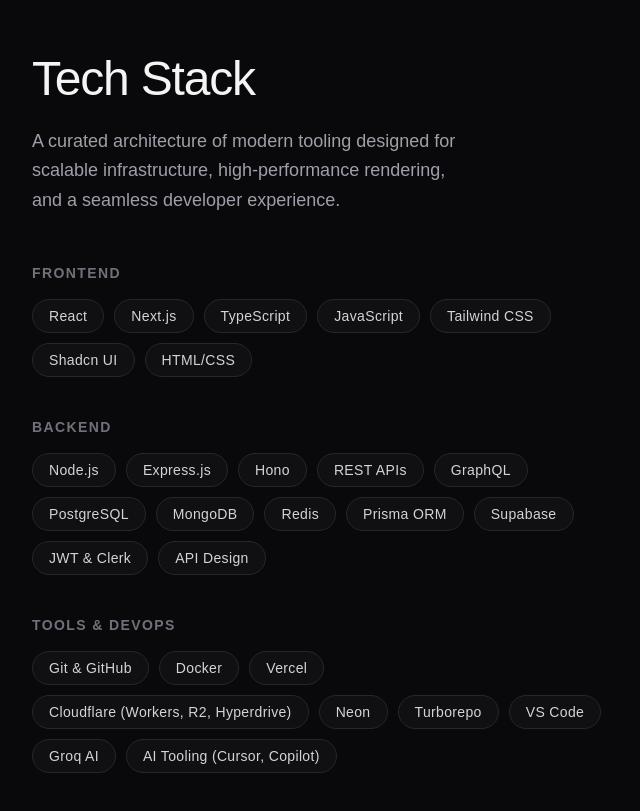
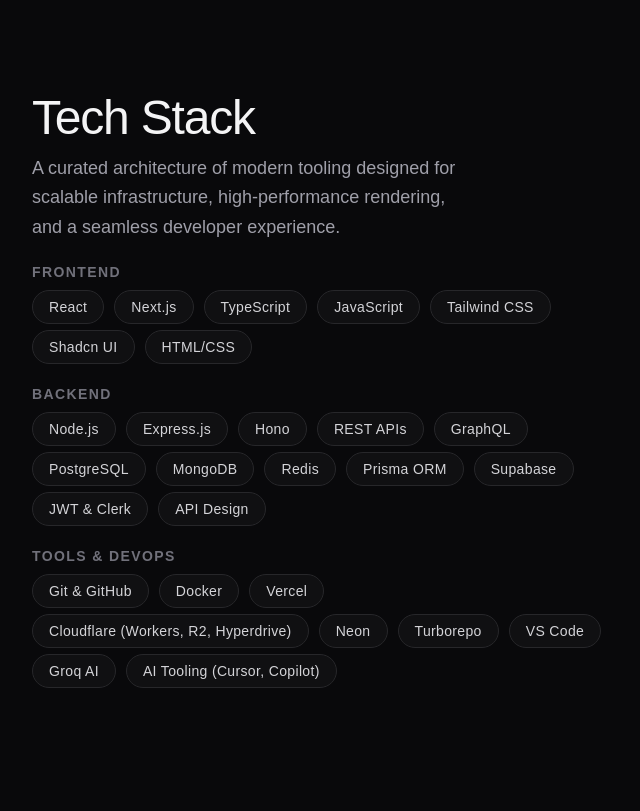
Before and after one commit to sh-bhatt/portfolio, a Next.js app: page / in a window 1280 px wide. Shown: the part 4691-5502 px from the top of the page, without its empty margins (0-640 px from the left). Built offline with nearby package versions, Linux system fonts and the light colour scheme.

Commit message:
Keep Tech Stack column pinned on all desktop sizes

```diff
--- a/src/app/globals.css
+++ b/src/app/globals.css
@@ -1,4 +1,11 @@
 @import "tailwindcss";
+
+/* Desktop windows shorter than 900px (e.g. 1920x1080 at 125–150% scaling) */
+@custom-variant short {
+  @media (width >= 64rem) and (height < 900px) {
+    @slot;
+  }
+}
 
 body {
   background-color: #050505;
--- a/src/app/page.tsx
+++ b/src/app/page.tsx
@@ -1,6 +1,6 @@
 "use client";
 
-import { useRef, useState } from "react";
+import { useEffect, useRef, useState } from "react";
 import Image from "next/image";
 import { useGSAP } from "@gsap/react";
 import gsap from "gsap";
@@ -200,6 +200,49 @@
         }
       );
     });
+  }, []);
+
+  // ── Tech Stack pinning ──────────────────────────────────────
+  // When the content fits centred in a full-height column with the heading clear of the
+  // fixed header, keep the original layout (h-screen, centred, pinned at top 0).
+  // Otherwise switch to a content-height column ("compact") whose sticky top is
+  // min(headerHeight, viewportHeight - columnHeight): pinned just below the header if it
+  // fits, or pinned once its last pill is fully visible ("sticky bottom") if it doesn't.
+  useEffect(() => {
+    const col = leftColRef.current;
+    const header = document.querySelector("header");
+    if (!col || !header) return;
+    const desktop = window.matchMedia("(min-width: 1024px)");
+
+    const update = () => {
+      const reset = () => { delete col.dataset.fit; col.style.top = ""; };
+      if (!desktop.matches) return reset();
+
+      const kids = col.children;
+      const contentHeight = kids[kids.length - 1].getBoundingClientRect().bottom - kids[0].getBoundingClientRect().top;
+      const headerHeight = header.getBoundingClientRect().height;
+      const viewportHeight = window.innerHeight;
+      if ((viewportHeight - contentHeight) / 2 >= headerHeight) return reset();
+
+      col.dataset.fit = "compact";
+      const style = getComputedStyle(col);
+      const columnHeight = contentHeight + parseFloat(style.paddingTop) + parseFloat(style.paddingBottom);
+      col.style.top = `${Math.min(headerHeight, viewportHeight - columnHeight)}px`;
+    };
+
+    update();
+    // Children change size on font load / text wrap; the header and viewport on resize
+    const observer = new ResizeObserver(update);
+    [...col.children, header].forEach((el) => observer.observe(el));
+    window.addEventListener("resize", update, { passive: true });
+    desktop.addEventListener("change", update);
+    document.fonts?.ready.then(update);
+
+    return () => {
+      observer.disconnect();
+      window.removeEventListener("resize", update);
+      desktop.removeEventListener("change", update);
+    };
   }, []);
 
   return (
@@ -458,23 +501,23 @@
             {/* Left column — pinned */}
             <div
               ref={leftColRef}
-              className="lg:w-1/2 w-full lg:[@media(min-height:960px)]:sticky xl:[@media(min-height:880px)]:sticky lg:top-0 lg:self-start flex flex-col justify-center px-8 py-16 min-h-screen"
+              className="lg:w-1/2 w-full lg:sticky lg:top-0 lg:self-start flex flex-col justify-center px-8 py-16 min-h-screen lg:h-screen lg:data-[fit=compact]:h-auto lg:data-[fit=compact]:min-h-0 short:py-6"
             >
-              <h2 className="text-4xl sm:text-5xl font-medium tracking-tight text-zinc-100 mb-6">
+              <h2 className="text-4xl sm:text-5xl font-medium tracking-tight text-zinc-100 mb-6 short:mb-3">
                 Tech Stack
               </h2>
 
-              <p className="text-lg text-zinc-400 mb-12 leading-relaxed max-w-md font-medium">
+              <p className="text-lg text-zinc-400 mb-12 short:mb-5 leading-relaxed max-w-md font-medium">
                 A curated architecture of modern tooling designed for scalable infrastructure, high-performance rendering, and a seamless developer experience.
               </p>
 
-              <div className="flex flex-col gap-10">
+              <div className="flex flex-col gap-10 short:gap-5">
                 {techCategories.map((category, index) => (
-                  <div key={index} className="flex flex-col gap-4">
+                  <div key={index} className="flex flex-col gap-4 short:gap-2">
                     <h3 className="text-sm font-semibold tracking-widest text-zinc-500 uppercase">
                       {category.title}
                     </h3>
-                    <div className="flex flex-wrap gap-2.5">
+                    <div className="flex flex-wrap gap-2.5 short:gap-y-1.5">
                       {category.skills.map((tech) => (
                         <span
                           key={tech}
```
